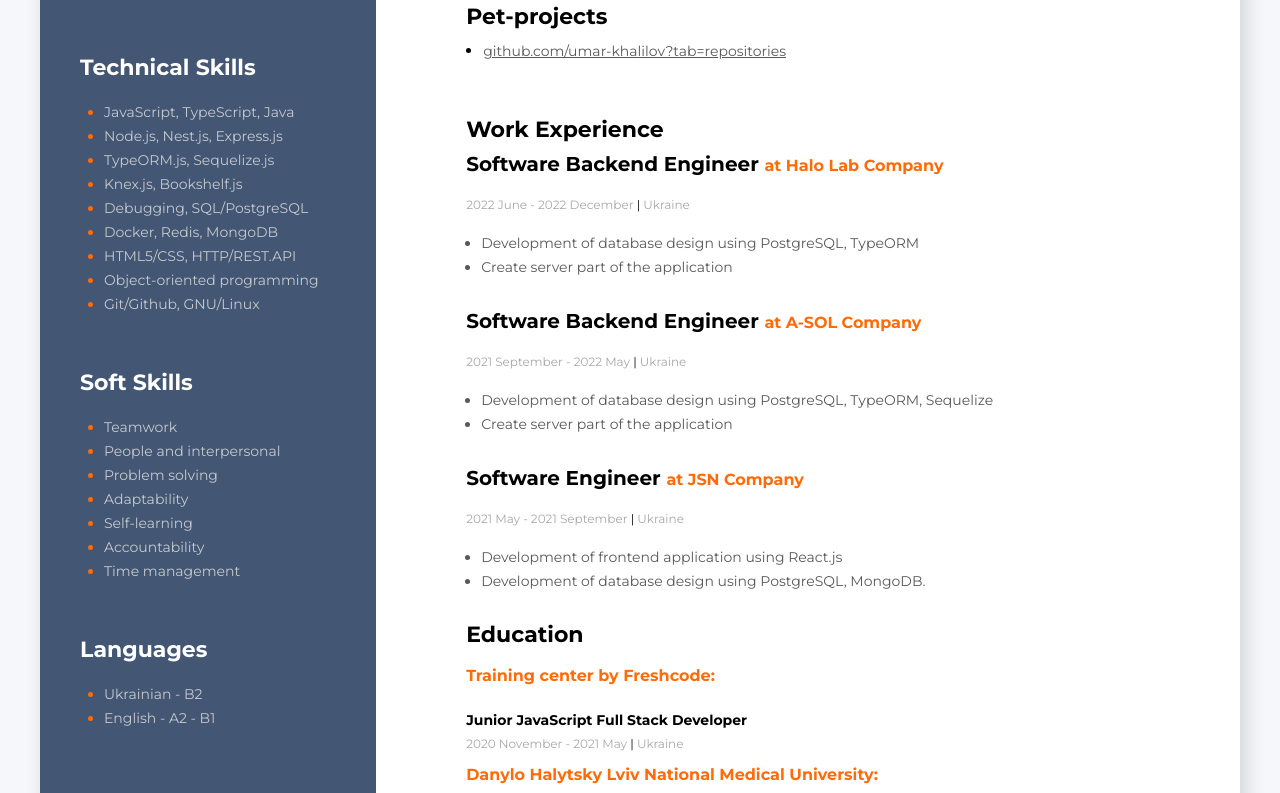
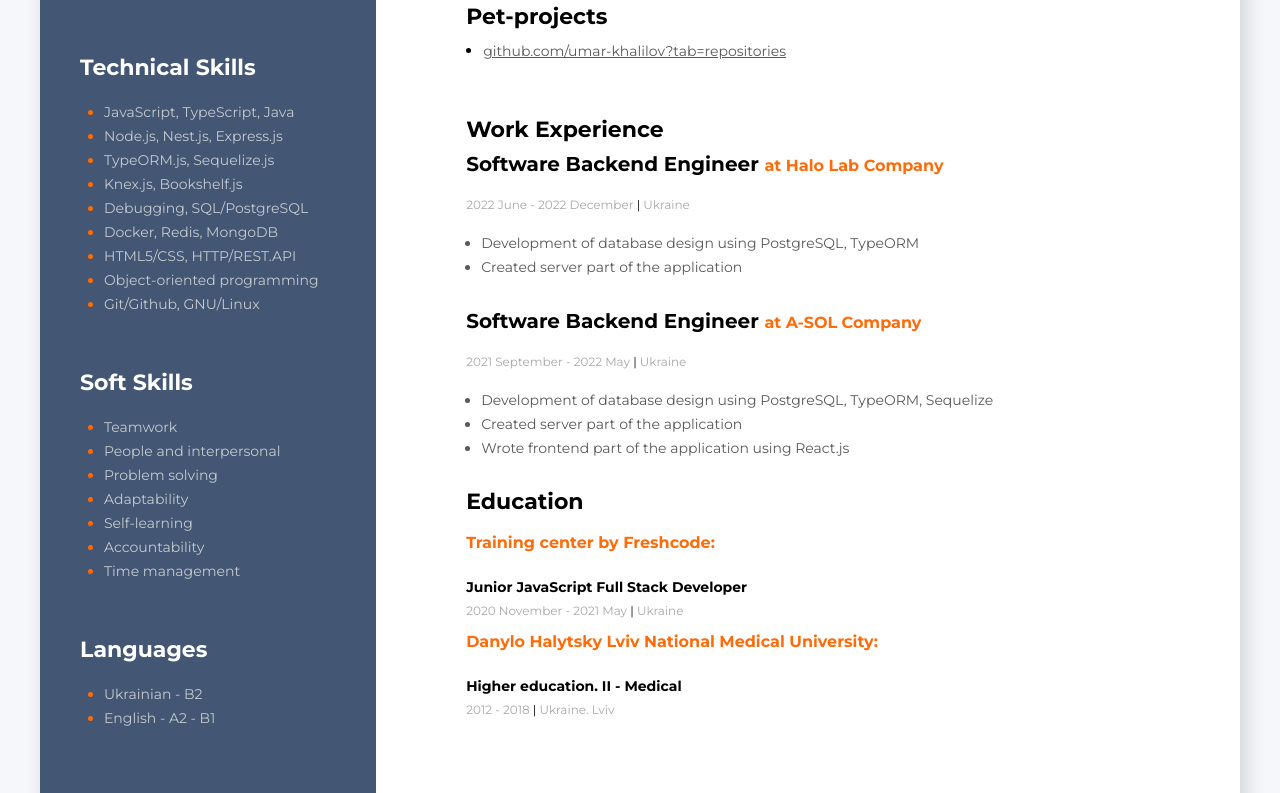
Before and after one commit to Dr-Khalilov/cv_umar_khalilov, a plain HTML site: page index.html in a window 1280 px wide. Shown: the part 443-1236 px from the top of the page. Drawn offline with Linux system fonts and the light colour scheme.

```diff
--- a/index.html
+++ b/index.html
@@ -133,7 +133,7 @@
             <!-- Work Experience -->
             <main>
                 <h3 class='about-me-title'>Work Experience</h3>
-                <!-- company 3 -->
+                <!-- company 2 -->
                 <article>
                     <h4 class='profession-title'>
                         Software Backend Engineer
@@ -146,11 +146,11 @@
                     <ul class='profession-duties'>
                         <li class='profession-duties-item'>Development of database design using PostgreSQL, TypeORM
                         </li>
-                        <li class='profession-duties-item'>Create server part of the application
+                        <li class='profession-duties-item'>Created server part of the application
                         </li>
                     </ul>
                 </article>
-                <!--company 2-->
+                <!-- company 1 -->
                 <article>
                     <h4 class='profession-title'>
                         Software Backend Engineer
@@ -163,25 +163,9 @@
                     <ul class='profession-duties'>
                         <li class='profession-duties-item'>Development of database design using PostgreSQL, TypeORM,
                             Sequelize</li>
-                        <li class='profession-duties-item'>Create server part of the application</li>
-                    </ul>
-                </article>
-                <!-- company 1 -->
-                <article>
-                    <h4 class='profession-title'>
-                        Software Engineer
-                        <span class='profession-company'>at JSN Company</span>
-                    </h4>
-                    <span class='profession-time'>
-                        2021 May - 2021 September
-                        <span class='profession-divider'>|</span> Ukraine
-                    </span>
-                    <ul class='profession-duties'>
-                        <li class='profession-duties-item'>
-                            Development of frontend application using React.js
-                        </li>
-                        <li class='profession-duties-item'>Development of database design using PostgreSQL, MongoDB.
-                        </li>
+                        <li class='profession-duties-item'>Created server part of the application</li>
+                        <li class='profession-duties-item'>Wrote frontend part of the application using React.js</li>
+
                     </ul>
                 </article>
                 <!-- education -->
```
